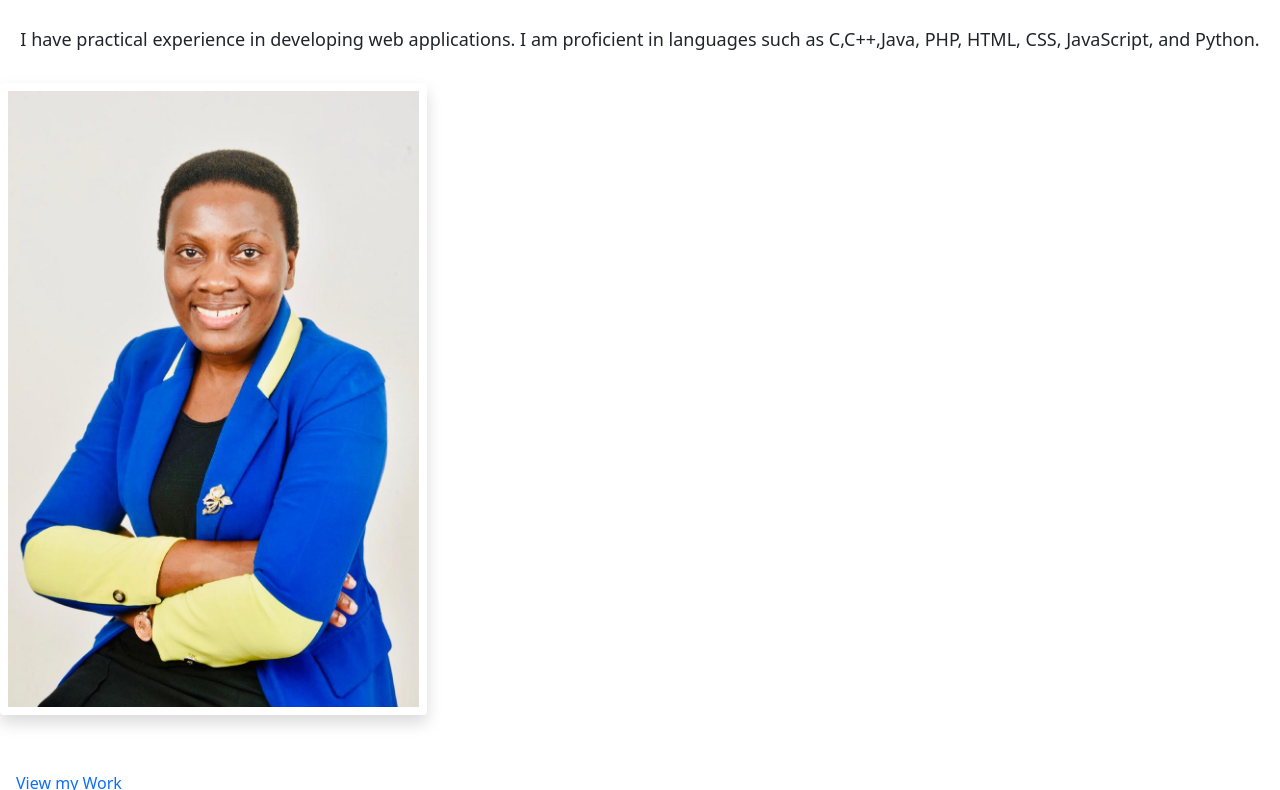
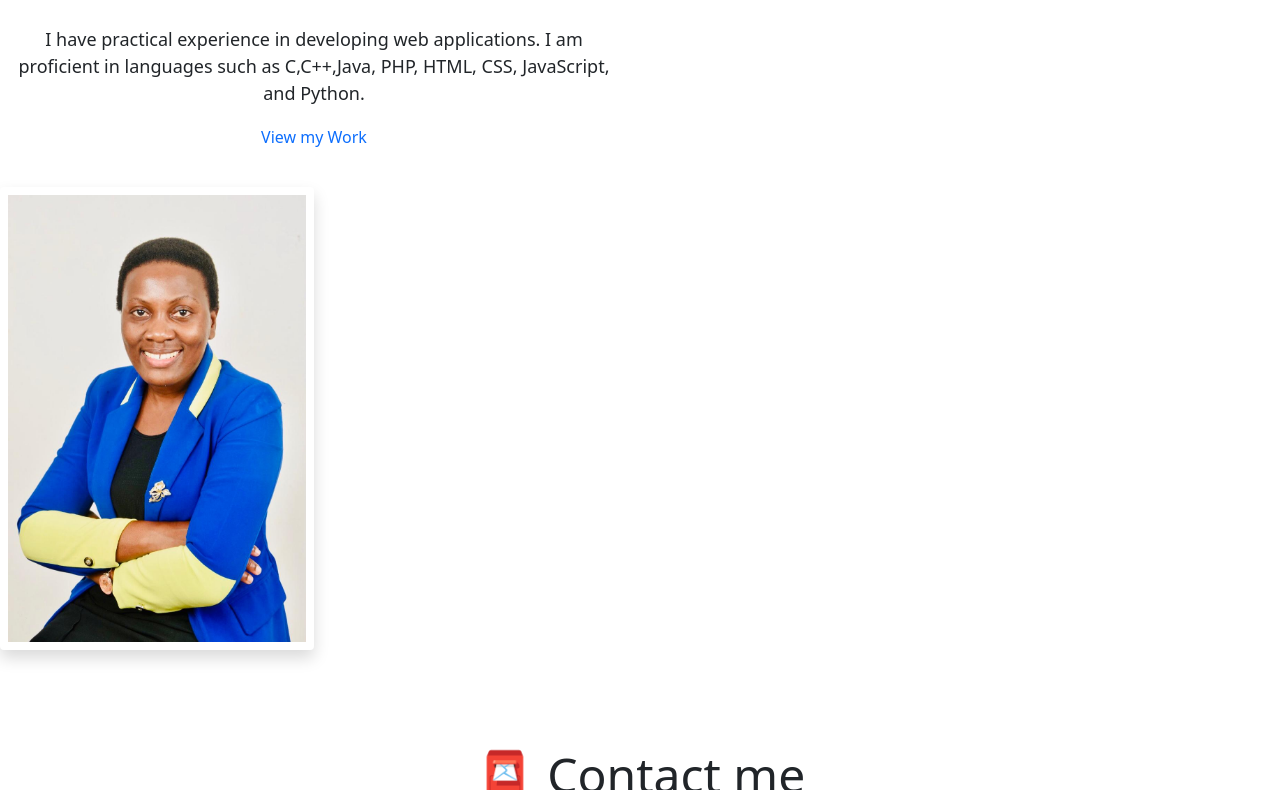
Before and after one commit to Ssuubi-Grace/Multiple-pages-demo, a plain HTML site: page about.html in a window 1280 px wide. Shown: the part 129-919 px from the top of the page. Drawn offline with nearby package versions, Linux system fonts and the light colour scheme.

```diff
--- a/about.html
+++ b/about.html
@@ -67,26 +67,37 @@
       </div>
     </nav>
     <h1 class="text-center">About me</h1>
-    <h3 class="text-center">Front-end developer from Bhubaneswar, India</h3>
+    <div class="about-section" container>
+      <div class="row">
+        <div class="col-6">
+          <h3 class="text-center">
+            Front-end developer from Bhubaneswar, India
+          </h3>
           <div class="about-paragraphs text-center">
             <p>
               I have practical experience in developing web applications. I am
-        proficient in languages such as C,C++,Java, PHP, HTML, CSS, JavaScript,
-        and Python.
+              proficient in languages such as C,C++,Java, PHP, HTML, CSS,
+              JavaScript, and Python.
             </p>
+
+            <a
+              class="nav-link"
+              href="/projects.html"
+              title="Projects Ssuubi Grace"
+              >View my Work</a
+            >
           </div>
 
-    <div class="col-sm-4">
+          <div class="col-6">
             <img
               src="/images/love.jpg"
               alt="Yogurt project"
               class="img-fluid p-2 mb-5 shadow rounded"
             />
           </div>
-
-    <a class="nav-link" href="/projects.html" title="Projects Ssuubi Grace"
-      >View my Work</a
-    >
+        </div>
+      </div>
+    </div>
 
     <div id="contact" class="mt-5">
       <h2 class="text-center">📮 Contact me</h2>
```
Lines whose indentation alone changed are shown as unchanged.
